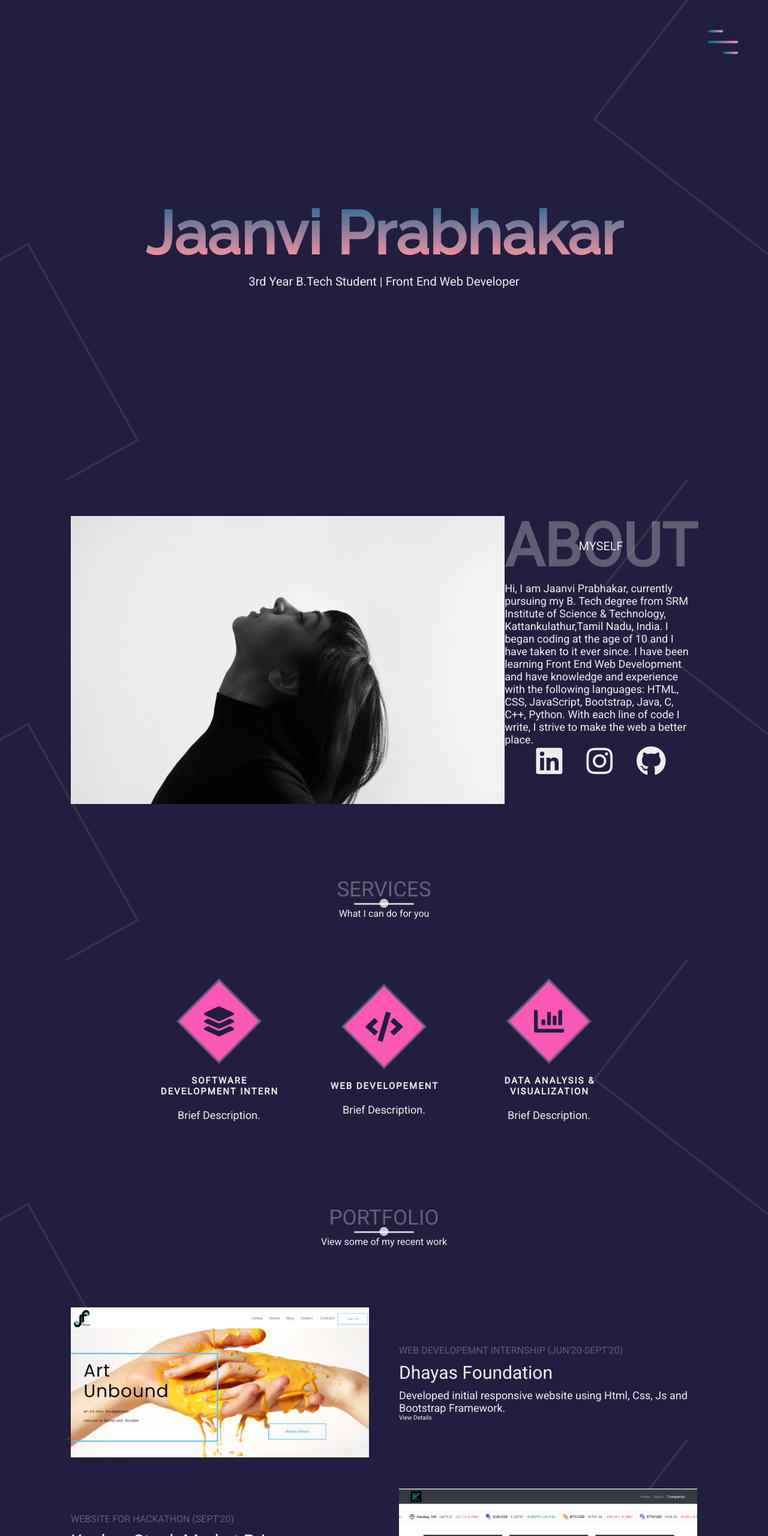
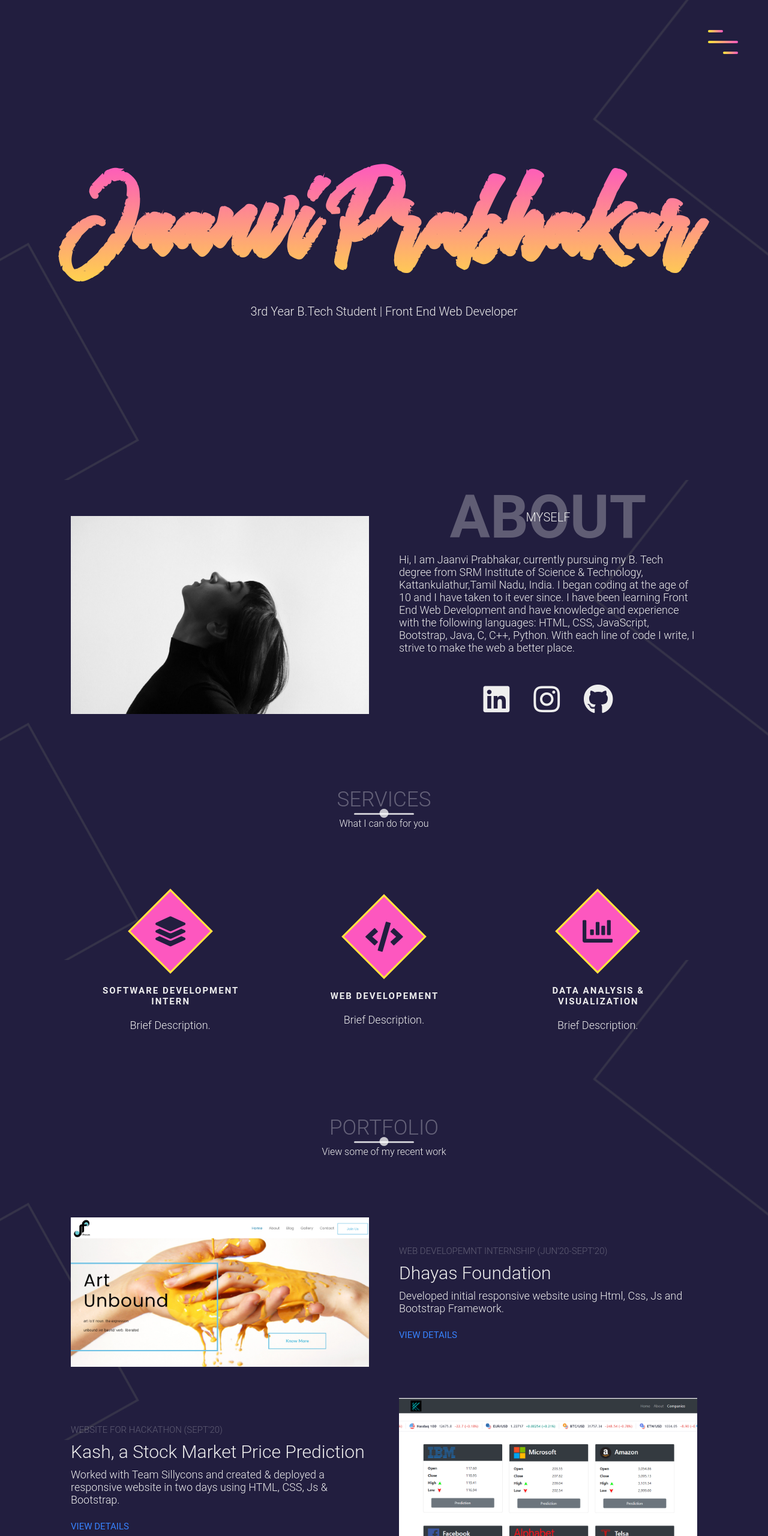
Before and after one commit to jaanviprabhakar/Jaanvi-Prabhakar, a plain HTML site: page index.html in a window 1280 px wide. Shown: the top 2560 px of the page at 60% size. Drawn offline with nearby package versions, Linux system fonts and the light colour scheme.

Commit message:
Updates and Comments

```diff
--- a/index.html
+++ b/index.html
@@ -4,9 +4,12 @@
 	<meta charset="utf-8">
 	<meta name="viewport" content="width=device-width, initial-scale=1">
 	<title>Jaanvi Prabhakar</title>
-	<link href="https://fonts.googleapis.com/css2?family=Montserrat:wght@300;400;500&family=Raleway:wght@300;400;500&display=swap" rel="stylesheet">
-	<link href="https://fonts.googleapis.com/css2?family=Roboto&display=swap" rel="stylesheet">
-	<link href="https://fonts.googleapis.com/css2?family=Raleway:wght@300;400;500&display=swap" rel="stylesheet">
+
+	<!--google fonts-->
+	<link rel="preconnect" href="https://fonts.gstatic.com">
+	<link href="https://fonts.googleapis.com/css2?family=Playfair+Display+SC&display=swap" rel="stylesheet">
+
+
 	<link rel="stylesheet" href="https://unpkg.com/aos@next/dist/aos.css" />
 	<link rel="stylesheet" href="https://use.fontawesome.com/releases/v5.7.2/css/all.css" integrity="sha384-fnmOCqbTlWIlj8LyTjo7mOUStjsKC4pOpQbqyi7RrhN7udi9RwhKkMHpvLbHG9Sr" crossorigin="anonymous">
 	<link rel="stylesheet" href="main.css">
@@ -53,7 +56,7 @@
 	<section class="about" id="about">
 		<div class="container">
 			<!--Image-->
-			<div class="profile.img">
+			<div class="profile-img">
 				<img src="images/profile.jpeg" alt=""/>
 			</div>
 			<div class="about-details">
@@ -133,7 +136,7 @@
 		</div>
 	</section>
 
-	<section class="portfolio" id="portolio">
+	<section class="portfolio" id="portfolio">
 		<div class="container">
 			<div class="section-heading">
 				<h1>Portfolio</h1>
--- a/main.css
+++ b/main.css
@@ -16,30 +16,26 @@
 	padding: 0;
 	box-sizing: border-box;
 }
+
 html{
 	font-size:10px;
 	font-family: 'Roboto', sans-serif;
-	color:#eee;
-}
-body
-{
+	color:#eee;}
+
+body{
 	width:100%;
 	height: 100%;
 	background: url('images/sitebg.jpg') no-repeat center fixed;
 	background-size:cover;
-
-}
-
+	}
 
 section{
-	padding: 6rem;
-}
+	padding: 6rem;}
 
 a{
 	text-decoration: none;
-	color: #eee;
+	color: #eee;}
 
-}
 p{
 	font-size:1.8rem;
 	font-weight:300;
@@ -57,7 +53,7 @@ img{
 	max-width: 120rem;
 	height: 100%;
 	margin: 0 auto;
-	position:relative;
+	position: relative;
 }
 
 .section-heading{
@@ -89,6 +85,7 @@ img{
 	height:3px;
 	border-radius:.8rem;
 }
+
 .section-heading h1::after{
 	width:1.5rem;
 	height:1.5rem;
@@ -101,10 +98,10 @@ img{
 	font-weight: 300;
 }
 
-
 .has-margin-right{
 	margin-right: 5rem;
 }
+
 /*End reusable*/
 
 /*Start header*/
@@ -112,6 +109,7 @@ header{
 	width:100%;
 	height:100vh;
 }
+
 .top-nav{
 	width: 100%;
 	height:100vh;
@@ -122,18 +120,25 @@ header{
 	border-bottom-right-radius: 100%;
 	border-bottom-left-radius: 100%;
 	transition:all 650ms cubic-bezier(1,0,0,1);
+	/* property|duration|timing-function (cubic-bezier)|delay
+	cubic bezier(n,n,n,n) - self defined transition timing fn */
 }
+
 .nav-list{
 	list-style:none;
 	width:100%;
 	height:100%;
 	display:flex;
-	justify-content: center;
-	align-items: center;
+	justify-content: center; /*horizontal align to center*/
+	align-items: center; /*vertical align to center*/
 }
 
 li{
 	margin:0 2rem;
+	/* 1st value- top and bottom
+	2nd value- left and right
+
+	4 values -> top right bottom left*/
 }
 
 .nav-link{
@@ -142,9 +147,11 @@ li{
 	padding:1rem;
 }
 
-.nav-link:hover,.nav-link:focus{
+.nav-link:hover,
+.nav-link:focus{
 	background: linear-gradient(to top,#ffe838,#fd57bf);
-	-webkit-background-clip:text;
+	background-clip: text;
+	-webkit-background-clip: text;
 	-webkit-text-fill-color:transparent;
 }
 
@@ -153,28 +160,29 @@ li{
 	border-radius:initial;
 }
 
+/* hamburger menu */
+
 .menu-toggler{
-	position: absolute;
+	position: absolute; /* relative to its first positioned (not static) ancestor element */
 	top: 5rem;
-	right: 5rem;
+	right: 5rem; /* helps in setting on the top right corner */
 	width:5rem;
 	height:4rem;
 	display:flex;
-	flex-direction: column;
+	flex-direction: column; /* comes in form of row, hence flex needs to be in column.*/
 	justify-content: space-between;
-	cursor: pointer;
+	cursor: pointer; /* turns cursor to pointer instead of arrow */
 	z-index: 1500;
-	transition: transform 650ms ease-out;
+	transition: transform 650ms ease-out; /* transition fn w slow end. */
 }
 
-.menu-toggler.open
-{
+.menu-toggler.open{
 	transform: rotate(-45deg);
-
-}
+	/* transform : rotate|skew|scale|translate|matrix|matrix3d*/
+	}
 
 .bar{
-	background: linear-gradient(to right,#006494,#f391a0);
+	background: linear-gradient(to right,#ffe838,#fd57bf);
 	width: 100%;
 	height: 4px;
 	border-radius: .8rem;
@@ -186,11 +194,17 @@ li{
 
 .bar.start{
 	transform-origin: right;
+
+	/*transform-origin property allows you to change the position of transformed elements
+	  transform-origin: x-axis y-axis z-axis|initial|inherit;
+	  x-axis left | center | right| length | %
+	  y-axis top | center | bottom | length | % */
 	transition:transform 650ms cubic-bezier(0.54,-0.81,0.57,0.57);
 }
 
 .open .bar.start{
 	transform: rotate(-450deg) translateX(.8rem);
+	/* translate(x,y) moves an element x right and y down*/
 }
 
 .bar.end{
@@ -205,8 +219,8 @@ li{
 
 .landing-text{
 	position:absolute;
-	top:50%;
-	left:50%;
+	top: 50%;
+	left: 50%;
 	transform: translate(-50%,-50%);
 	width: 100%;
 	text-align: center;
@@ -214,22 +228,27 @@ li{
 }
 
 .landing-text h1{
-	font-size:10rem;
-	font-family: Raleway, sans-serif;
-	background: linear-gradient(#006494 0%,#f391a0 80%);
+	font-size:20rem;
+	font-family: historia, sans-serif;
+	/*font-family: 'Playfair Display SC', serif;*/
+	background: linear-gradient(to top, #ffe838 ,#fd57bf);
+	background-clip:text;
 	-webkit-background-clip:text;
 	-webkit-text-fill-color:transparent;
 	padding: 1rem;
 	user-select: none;
+	/* not able to select/drag anything */
 }
 
 .landing-text h6{
 	font-size: 2rem;
 	font-weight: 300;
 }
+
 /*End header*/
 
 /*Start about*/
+
 .about .container{
 	display: flex;
 	align-items: center;
@@ -262,6 +281,10 @@ li{
 	flex:1;
 }
 
+.social-media {
+	margin-top: 5rem;
+}
+
 .social-media i{
 	font-size: 5rem;
 	transition: color 650ms;
@@ -273,6 +296,7 @@ li{
 
 .fa-instagram:hover{
 	background: linear-gradient(45deg, #f09433 0%,#e6683c 25%,#dc2743 50%,#cc2366 75%,#bc1888 100%);
+	background-clip: text;
 	-webkit-background-clip:text;
 	-webkit-text-fill-color:transparent;
 }
@@ -280,6 +304,7 @@ li{
 .fa-github:hover{
 	color: #000000;
 }
+
 /*End about*/
 
 /*Start services*/
@@ -287,15 +312,14 @@ li{
 .my-skills{
 	margin-top:10rem;
 	display:grid;
-	grid-template-columns: repeat(auto-fill, minmax(15rem, 25rem));
+	grid-template-columns: repeat(auto-fit, minmax(25rem, 1fr));
 	grid-gap:2.5rem;
 	text-align: center;
-	justify-content: center;
 }
 
 .skill{
 	display:flex;
-	flex-direction:column;
+	flex-direction: column;
 	justify-content: center;
 	align-items: center;
 	padding: 2rem;
@@ -310,8 +334,8 @@ li{
 .icon-container{
 	width: 10rem;
 	height: 10rem;
-	border: 3px solid #605D75;
-	background-color: #fd57b7;
+	border: 3px solid #ffe838;
+	background-color: #fd57bf;
 	margin-bottom: 2rem;
 	display:flex;
 	transform: rotate(45deg);
@@ -324,6 +348,7 @@ li{
 	transform: rotate(-45deg);
 
 }
+
 /*End services*/
 
 /*Start portfolio*/
@@ -340,7 +365,7 @@ li{
 }
 
 .portfolio-img{
-
+	width: 50rem;
 	flex:1;
 }
 
@@ -351,17 +376,17 @@ li{
 .portfolio-description h1{
 	font-size: 3rem;
 	font-weight: 300;
-	margin: 1rem 0;
+	margin: 1rem 0; /* top bottom - 1rem left right -0*/
 }
 
 .portfolio-description h6{
-	font-size: 1.6rem;
+	font-size: 1.5rem;
 	text-transform: uppercase;
 	font-weight: 300;
 	opacity: 0.3;
 }
 
-.portfolio-description.cta{
+.portfolio-description .cta{
 	display:inline-block;
 	margin-top: 2.5rem;
 	font-size:1.5rem;
@@ -370,9 +395,10 @@ li{
 	transition: color 650ms;
 }
 
-.portfolio-desscription.cta:hover{
+.portfolio-description .cta:hover{
 	color:#2f67cd;
 }
+
 /*End portfolio*/
 
 /*Start timeline*/
@@ -396,7 +422,7 @@ li{
 	margin-bottom: 1rem;
 	opacity:.3;
 }
-
+/*
 .timeline .date{
 	border-bottom:1px solid rgba(255,255,255,0.1);
 	margin-bottom: 1rem;
@@ -435,10 +461,11 @@ li{
 	background-color: #313534;
 
 }
+*/
 /*End timeline*/
 
 /*Start contact*/
-
+/*
 .contact{
 background: linear-gradient(#221e3f 0%, #000000 80%);
 }
@@ -474,11 +501,11 @@ input[type="submit"]:hover{
 	font-weight: bold;
 	background-color: #ffe838;
 }
-
+*/
 /*End contact*/
 
 /*Start footer*/
-
+/*
 .copyright{
 	width: 100%;
 	text-align: center;
@@ -507,10 +534,11 @@ input[type="submit"]:hover{
 .copyright p{
 	font-size:1.4rem;
 }
+*/
 /*End footer*/
 
 /*Start animations*/
-
+/*
 @keyframes pulse {
 	0%{
 		box-shadow:0 0 0 0 rgba(253,87,191,0.99);
@@ -522,6 +550,7 @@ input[type="submit"]:hover{
 		box-shadow:0 0 0 0 rgba(253,87,191,0.99);
 	}
 }
+*/
 /*End animations*/
 
 /*Start media queries*/
--- a/main.js
+++ b/main.js
@@ -3,5 +3,7 @@ $(document).ready(function(){
 	$('.menu-toggler').on('click',function(){
 		$(this).toggleClass('open');
 		$('.top-nav').toggleClass('open');
+
+		// toggleClass works as a switch
 	});
 });
```
